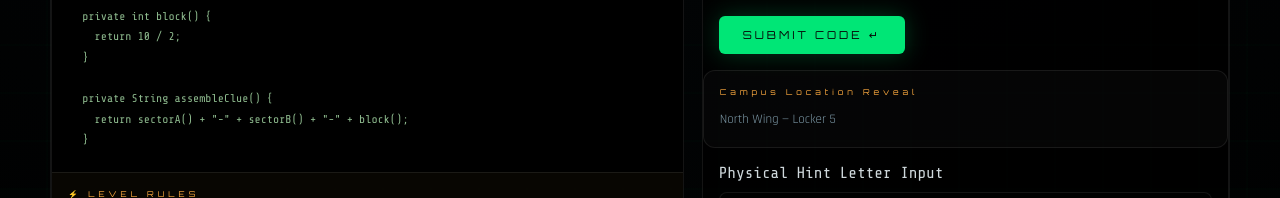
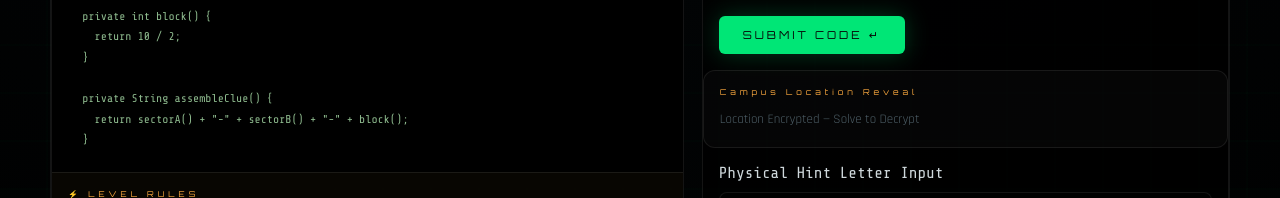
Before and after one commit to Prajwal-N324/Code-Heist, a Next.js app: page /play in a window 1280 px wide. Shown: the part 593-791 px from the top of the page. Built offline with nearby package versions, Linux system fonts and the light colour scheme.

Commit message:
feat: hide campus location until correct answer is provided

```diff
--- a/pages/play.js
+++ b/pages/play.js
@@ -78,7 +78,7 @@ const LEVELS = [
     codeSnippet: `public class DataVault {
 
   private String roomNumber = "DUMMY";
-  private int    locationTag = 999;
+  private int     locationTag = 999;
   private String wing = "SOUTH";
 
   public DataVault() {
@@ -295,6 +295,7 @@ export default function Play() {
   const [hintLetter, setHintLetter] = useState('')
   const [feedback, setFeedback] = useState(null)
   const [showOverlay, setShowOverlay] = useState(false)
+  const [isUnlocked, setIsUnlocked] = useState(false)
   const [team, setTeam] = useState(null)
   const [status, setStatus] = useState('')
   const [loading, setLoading] = useState(false)
@@ -342,6 +343,7 @@ export default function Play() {
     setAnswer('')
     setFeedback(null)
     setShowOverlay(false)
+    setIsUnlocked(false)
   }, [currentRound])
 
   const tabs = useMemo(
@@ -382,6 +384,7 @@ export default function Play() {
       if (result.correct) {
         setFeedback({ type: 'success', message: `Fragment Recovered: ${keyFragment}` })
         setShowOverlay(true)
+        setIsUnlocked(true)
       } else {
         setFeedback({ type: 'error', message: result.message || 'The Overseer rejected your reasoning.' })
       }
@@ -497,10 +500,17 @@ export default function Play() {
                 {level.submitLabel}
               </button>
             </div>
+
+            {/* Conditional Rendering for Campus Location */}
             <div className="info-card">
-              <div className="info-label">Campus Location Reveal</div>
-              <div className="info-copy">{level.location}</div>
+                <div className="info-label">Campus Location Reveal</div>
+                {isUnlocked ? (
+                    <div className="info-copy">{level.location}</div>
+                ) : (
+                    <div className="info-copy" style={{ opacity: 0.6 }}>Location Encrypted — Solve to Decrypt</div>
+                )}
             </div>
+
             <div className="hint-letter-panel">
               <label htmlFor="hint-letter">Physical Hint Letter Input</label>
               <input
```
